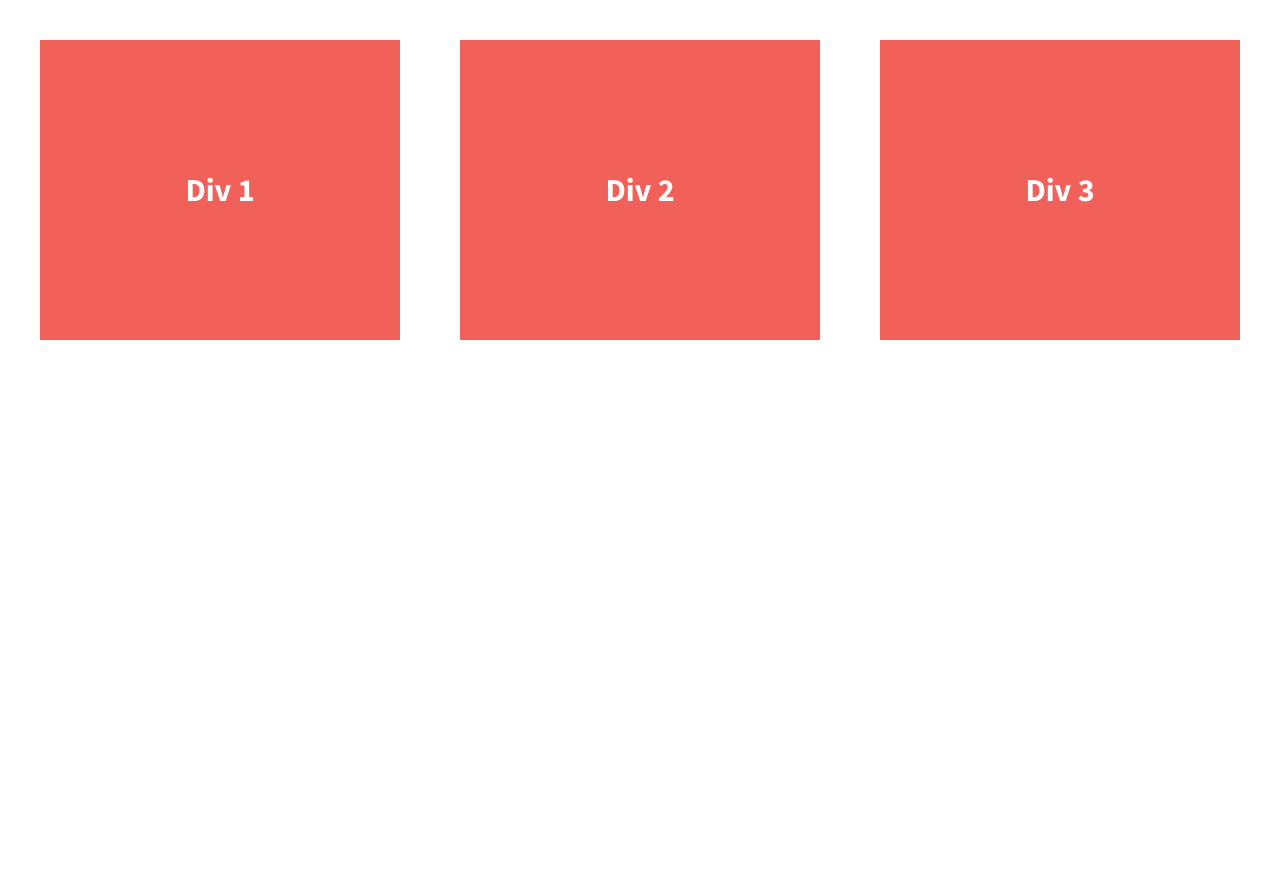
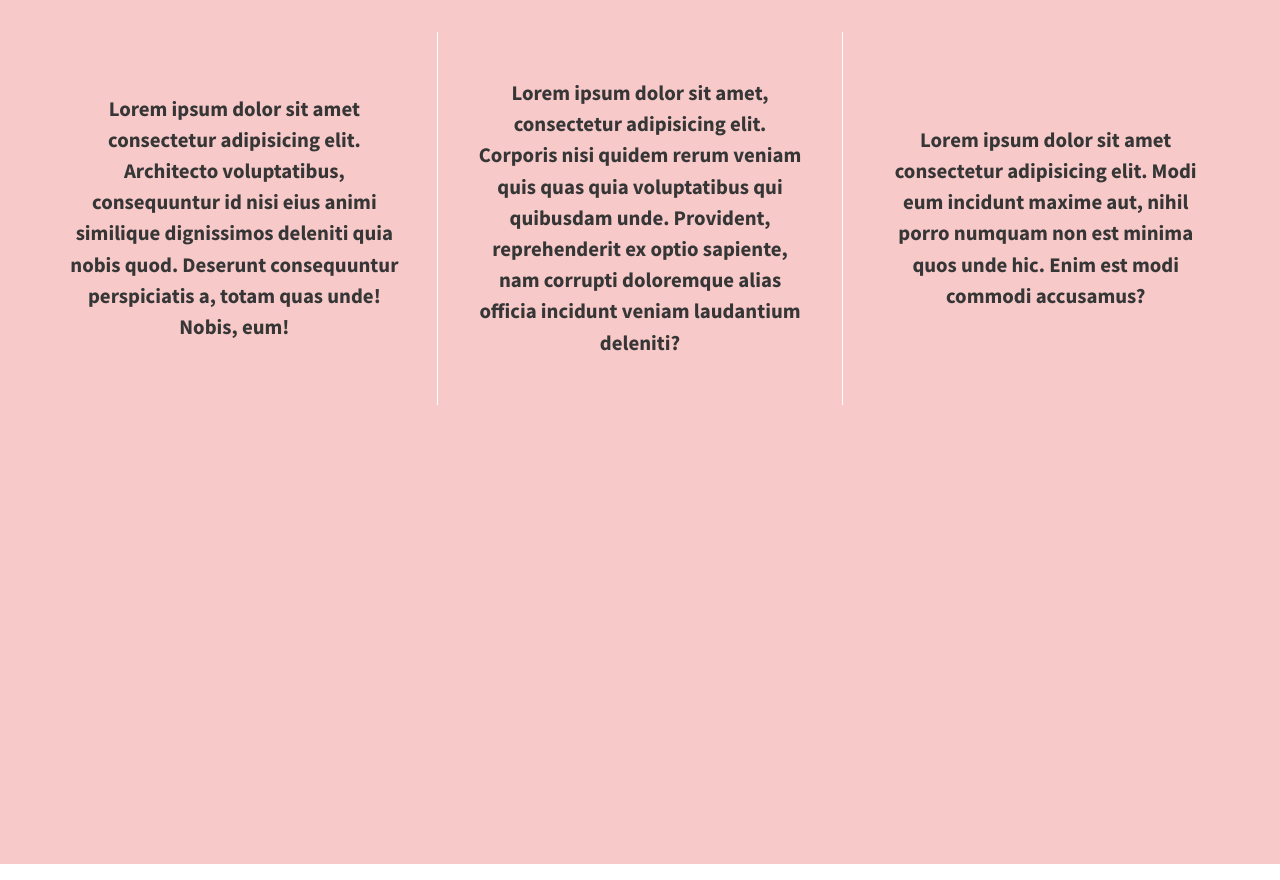
Before and after one commit to niche-makes/divs-flexbox, a plain HTML site: page index.html in a window 1280 px wide. Drawn offline with nearby package versions, Linux system fonts and the light colour scheme.

Commit message:
Customized div boxes

```diff
--- a/css/main.css
+++ b/css/main.css
@@ -12,7 +12,7 @@
 
 html {
     color: #222;
-    font-size: 1em;
+    font-size: 16px;
     line-height: 1.4;
 }
 
@@ -104,8 +104,9 @@ html {
 body {
   font-family: 'Source Sans Pro', sans-serif;
   padding: 2em;
-  font-size: 1.25em;
+  font-size: 1em;
   height: 100%;
+  background-color: rgb(247, 201, 201);
 }
 
 .wrapper {
@@ -117,15 +118,21 @@ body {
 
 .div-1, .div-2, .div-3 {
   /*give the divs a width of 30%, add display:flex, set justify-content and align-items to center*/
-  color: #fff;
+  color: rgb(54, 54, 54);
   line-height: 1.5em;
-  font-size: 1.6em;
-  background-color: #f16059;
+  font-size: 1.3em;
   height: 300px;
   display: flex;
   width: 30%;
-  justify-content: center;
+  justify-content:center;
   align-items: center;
+  padding: 3%;
+  text-align: center;
+}
+
+.div-2 {
+    border-left: solid white 1px;
+    border-right: solid white 1px;
 }
 
 
--- a/index.html
+++ b/index.html
@@ -23,13 +23,13 @@
 
         <section class="wrapper">
             <div class="div-1">
-                Div 1
+                Lorem ipsum dolor sit amet consectetur adipisicing elit. Architecto voluptatibus, consequuntur id nisi eius animi similique dignissimos deleniti quia nobis quod. Deserunt consequuntur perspiciatis a, totam quas unde! Nobis, eum!
             </div>
             <div class="div-2">
-                Div 2
+                Lorem ipsum dolor sit amet, consectetur adipisicing elit. Corporis nisi quidem rerum veniam quis quas quia voluptatibus qui quibusdam unde. Provident, reprehenderit ex optio sapiente, nam corrupti doloremque alias officia incidunt veniam laudantium deleniti?
             </div>
             <div class="div-3">
-                Div 3
+                Lorem ipsum dolor sit amet consectetur adipisicing elit. Modi eum incidunt maxime aut, nihil porro numquam non est minima quos unde hic. Enim est modi commodi accusamus?
             </div>
         </section>
 
```
